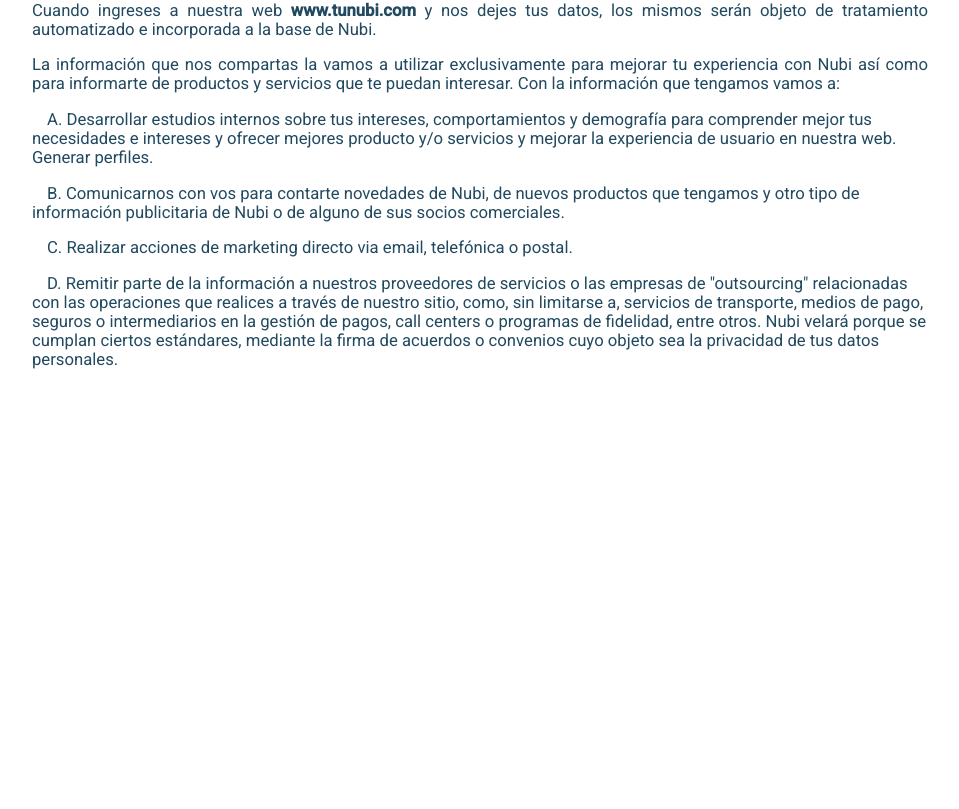
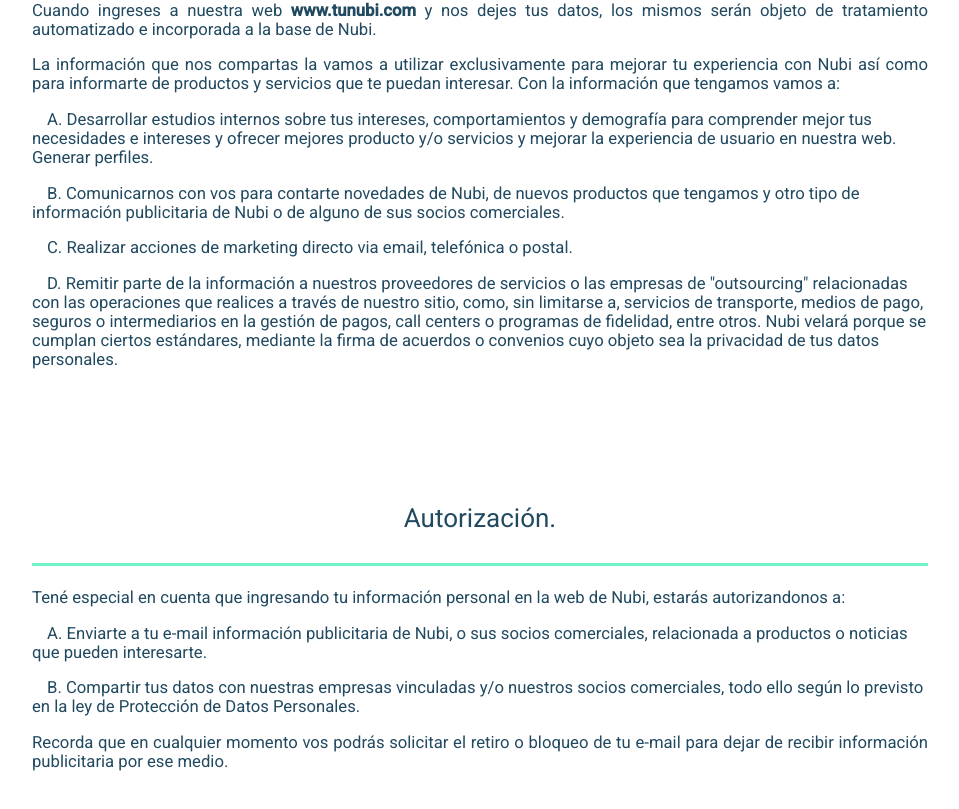
Before and after one commit to jonathanlevrero/NubiProyecto, a React (Create React App) app in the folder nubilanding/: page / in a window 1280 px wide. Shown: the part 787-1596 px from the top of the page, without its empty margins (160-1119 px from the left). Before the commit the page ends 1173 px from the top, so only its background shows below. Built offline with nearby package versions, Linux system fonts and the light colour scheme.

Commit message:
agregue seccion de autorizacion

```diff
--- a/nubilanding/src/components/privacidad/privacidad.js
+++ b/nubilanding/src/components/privacidad/privacidad.js
@@ -15,7 +15,8 @@ class Privacidad extends React.Component {
                     </h2>
                 </div>
                 <div className= {styles.contenedorInformacion}>
-                    <h2>Recopilación y uso de datos.</h2>
+                    <div className= {styles.datos}>
+                        <h2 className= {styles.tituloSeccion}>Recopilación y uso de datos.</h2>
                         <p>
                         Cuando ingreses a nuestra web <b>www.tunubi.com</b> y nos dejes tus datos, los mismos serán objeto de tratamiento automatizado e incorporada a la base de Nubi.
                         </p>
@@ -35,6 +36,22 @@ class Privacidad extends React.Component {
                         D. Remitir parte de la información a nuestros proveedores de servicios o las empresas de "outsourcing" relacionadas con las operaciones que realices a través de nuestro sitio, como, sin limitarse a, servicios de transporte, medios de pago, seguros o intermediarios en la gestión de pagos, call centers o programas de fidelidad, entre otros. Nubi velará porque se cumplan ciertos estándares, mediante la firma de acuerdos o convenios cuyo objeto sea la privacidad de tus datos personales.
                         </p>
                     </div>
+                    <div className= {styles.autorizacion}>
+                        <h2 className= {styles.tituloSeccion}>Autorización.</h2>
+                        <p>
+                        Tené especial en cuenta que ingresando tu información personal en la web de Nubi, estarás autorizandonos a:
+                        </p>
+                        <p>
+                        A. Enviarte a tu e-mail información publicitaria de Nubi, o sus socios comerciales, relacionada a productos o noticias que pueden interesarte.
+                        </p>
+                        <p>
+                        B. Compartir tus datos con nuestras empresas vinculadas y/o nuestros socios comerciales, todo ello según lo previsto en la ley de Protección de Datos Personales.
+                        </p>
+                        <p>
+                        Recorda que en cualquier momento vos podrás solicitar el retiro o bloqueo de tu e-mail para dejar de recibir información publicitaria por ese medio.
+                        </p>
+                    </div>
+                </div>
             </div>
         )
     }
--- a/nubilanding/src/components/privacidad/styles.module.scss
+++ b/nubilanding/src/components/privacidad/styles.module.scss
@@ -41,8 +41,11 @@
     text-align: center;
     margin-top: 30px;
 }
+.datos {
+    margin-bottom: 15%;
+}
 
-.contenedorInformacion h2 {
+.tituloSeccion {
     text-align: center;
     font-family: 'Roboto';
     font-size: 26px;
@@ -52,7 +55,7 @@
     padding-bottom: 30px;
 }
 
-.contenedorInformacion p {
+p {
     text-align: justify;
     font-family: 'Roboto';
     font-size: 400;
@@ -60,7 +63,21 @@
     color: #214960;
 }
 
-.contenedorInformacion p:nth-child(n+4) {
+.datos p:nth-child(n+4) {
     text-indent: 15px;
     text-align: left;
 }
+
+.autorizacion {
+    margin-bottom: 10%;
+}
+
+.autorizacion p:nth-last-child(2) {
+    text-indent: 15px;
+    text-align: left;
+}
+
+.autorizacion p:nth-of-type(2) {
+    text-indent: 15px;
+    text-align: left;
+}
```
Lines whose indentation alone changed are shown as unchanged.
